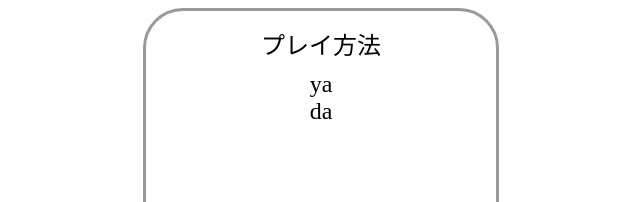
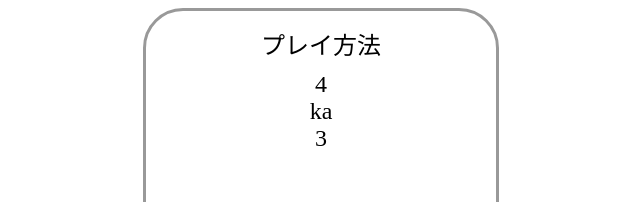
Before and after one commit to eREDROCK/debateAI, a Next.js app in the folder frontend/web-front/: page /test/app in a window 1280 px wide. Shown: the top 202 px of the page, without its empty margins (319-959 px from the left). Built offline with nearby package versions, Linux system fonts and the light colour scheme.

Commit message:
[Add] カードが時間ごとに変更するように追加

```diff
--- a/frontend/web-front/src/components/Explain-box/InstructData.tsx
+++ b/frontend/web-front/src/components/Explain-box/InstructData.tsx
@@ -13,4 +13,8 @@ export const InstructData = [
     image: "3",
     instruction: "wa",
   },
+  {
+    image: "4",
+    instruction: "ka",
+  },
 ];
--- a/frontend/web-front/src/components/Explain-box/explain-box.tsx
+++ b/frontend/web-front/src/components/Explain-box/explain-box.tsx
@@ -1,4 +1,4 @@
-import React from "react";
+import { useEffect, useState } from "react";
 import styled from "styled-components";
 import { InstructData } from "./InstructData";
 
@@ -32,27 +32,26 @@ const CardDiv = styled.div`
   margin-bottom: 5px; /* 下の余白 */
 `;
 
-//タイマー処理
-setInterval(() => {
-  //カウントの初期値
-  let counter = 0;
+const ExplainBox = () => {
+  const [count, setCount] = useState(0);
 
-  //カウントアップ
-  counter++;
-  var setItem = 0;
+  useEffect(() => {
+    const interval = setInterval(() => {
+      setCount((oldCount) => {
+        if (oldCount < 3) return oldCount + 1;
+        return 0;
+      });
+    }, 1000);
+    return () => clearInterval(interval);
+  });
 
-  if (counter % 3 === setItem) {
-  }
-  <li>{InstructData[setItem].instruction}</li>;
-}, 1000);
-
-const ExplainBox = () => {
   return (
     <BoxDiv>
       <li>プレイ方法</li>
       <CardDiv className="item">
-        <li>{InstructData[0].instruction}</li>
-        <li>{InstructData[1].instruction}</li>
+        <li>{InstructData[count].image}</li>
+        <li>{InstructData[count].instruction}</li>
+        <li>{count}</li>
       </CardDiv>
     </BoxDiv>
   );
```
